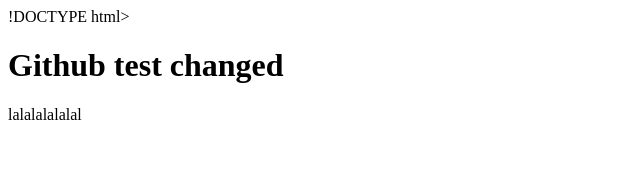
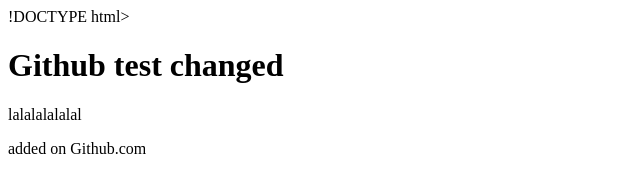
Before and after one commit to ltengw/6_12_2014_001, a plain HTML site: page index.html in a window 1280 px wide. Shown: the whole page, without its empty margins (0-640 px from the left). Drawn offline with Linux system fonts and the light colour scheme.

Commit message:
Added new line for index.html on Github.com

```diff
--- a/index.html
+++ b/index.html
@@ -11,6 +11,8 @@
 
 <p>lalalalalalal</p>
 
+<p>added on Github.com</p>
+
 </body>
 
 </html>
```
